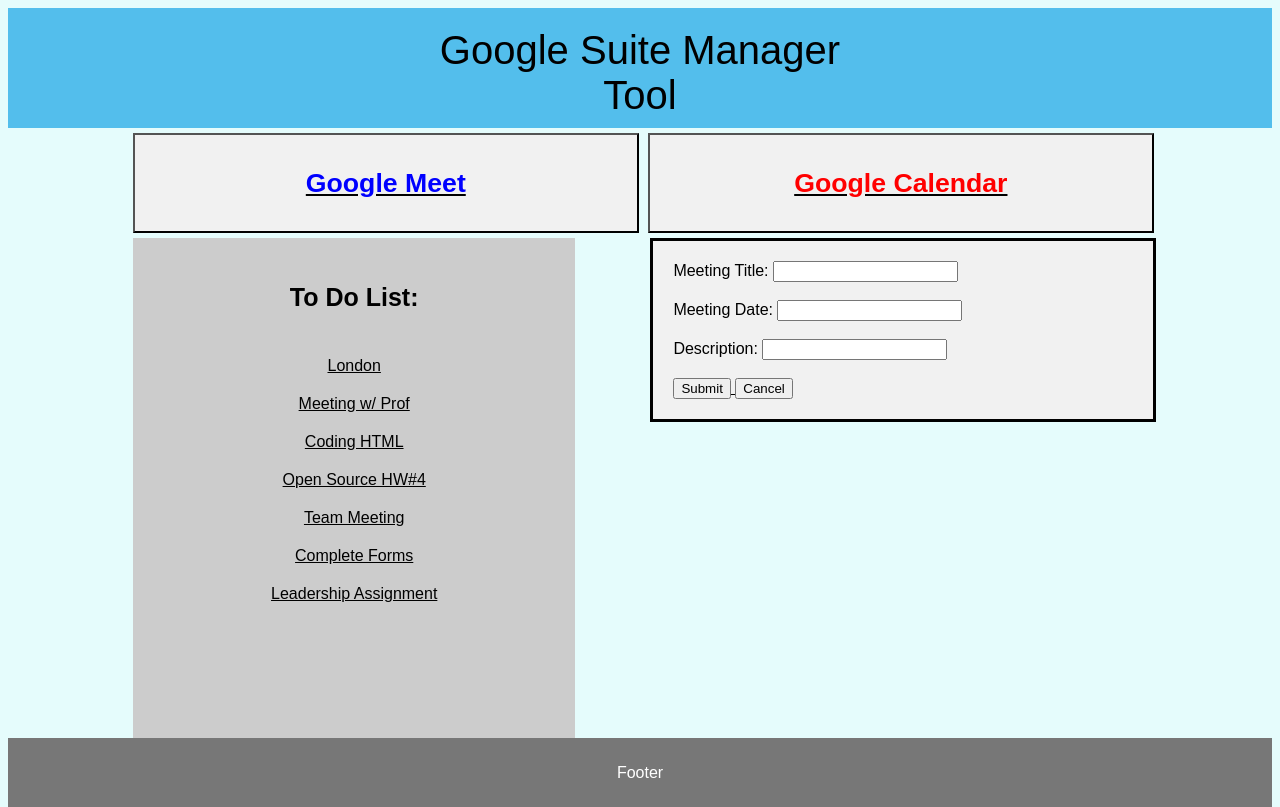
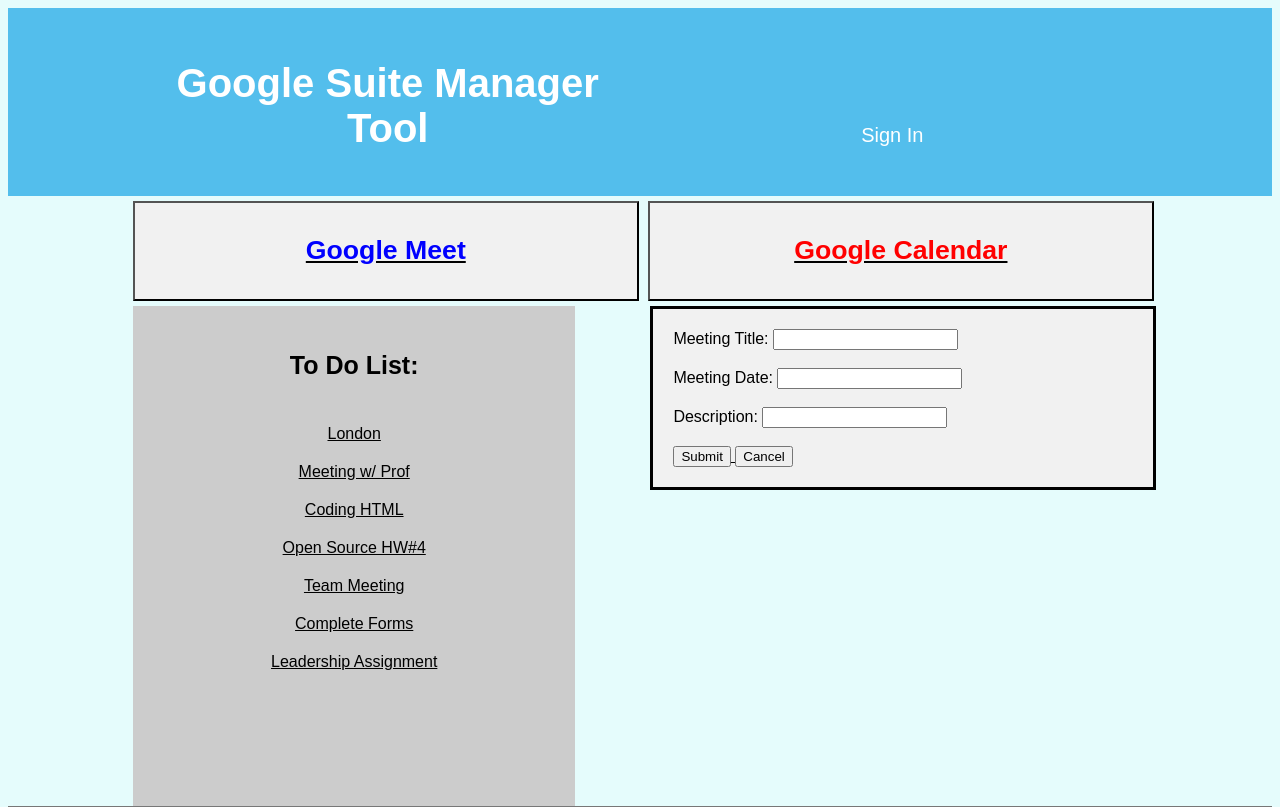
Before and after one commit to thuvu17/espeon-google-suite-tasks, a Django app: template templates/home_GoogleMeet.html in a window 1280 px wide. Shown: the top 807 px of the page. Run offline with Django 4.2, Linux system fonts and the light colour scheme; the template is opened without the code that fills it, so the values that code supplies are empty.

Commit message:
add sign in button

```diff
--- a/static/home_GoogleMeet.css
+++ b/static/home_GoogleMeet.css
@@ -141,11 +141,31 @@
     text-decoration: none;
   }
 
+  header h2 {
+    text-decoration: none;
+    font-size: 40px;
+    color: white;
+  }
+
   header a {
     text-decoration: none;
-    font-size: 40px;
   }
 
-  header a:hover {
+  header h2:hover {
     font-size: 42px;
   }
+
+  header p {
+    color: white;
+    font-size: 20px;
+  }
+
+  .sign-in-button {
+    border: transparent;
+    text-decoration: none;
+    background-color: transparent;
+  }
+
+  header p:hover {
+    font-size: 22px;
+  }
--- a/templates/home.html
+++ b/templates/home.html
@@ -12,6 +12,8 @@
 
 <header>
   <h2>Google Suite Manager Tool</h2>
+  <button class="sign-in-button"><a href="/sign_in">
+    <p>Sign In</p></a></button>
 </header>
 
 <section2>
--- a/templates/home_GoogleCalendar.html
+++ b/templates/home_GoogleCalendar.html
@@ -10,7 +10,10 @@
 
 
   <header>
-    <button class="home-title"><a href="/">Google Suite Manager Tool</button>
+    <button class="home-title"><a href="/">
+      <h2>Google Suite Manager Tool</h2></a></button>
+      <button class="sign-in-button"><a href="/sign_in">
+        <p>Sign In</p></a></button>
   </header>
 
   <section2>
--- a/templates/home_GoogleMeet.html
+++ b/templates/home_GoogleMeet.html
@@ -10,7 +10,10 @@
 
 
   <header>
-    <button class="home-title"><a href="/">Google Suite Manager Tool</button>
+    <button class="home-title"><a href="/">
+      <h2>Google Suite Manager Tool</h2></a></button>
+    <button class="sign-in-button"><a href="/sign_in">
+      <p>Sign In</p></a></button>
   </header>
 
   <section2>
```
Also changed, not shown: static/home.css (+20 -0 lines), static/home_GoogleCalendar.css (+23 -2 lines).
